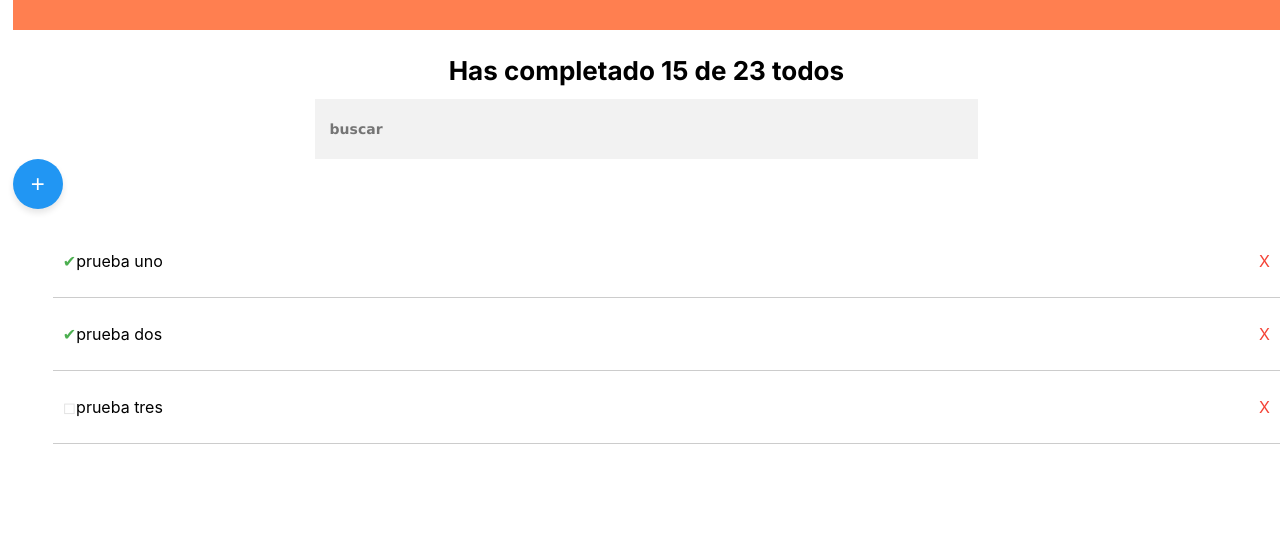
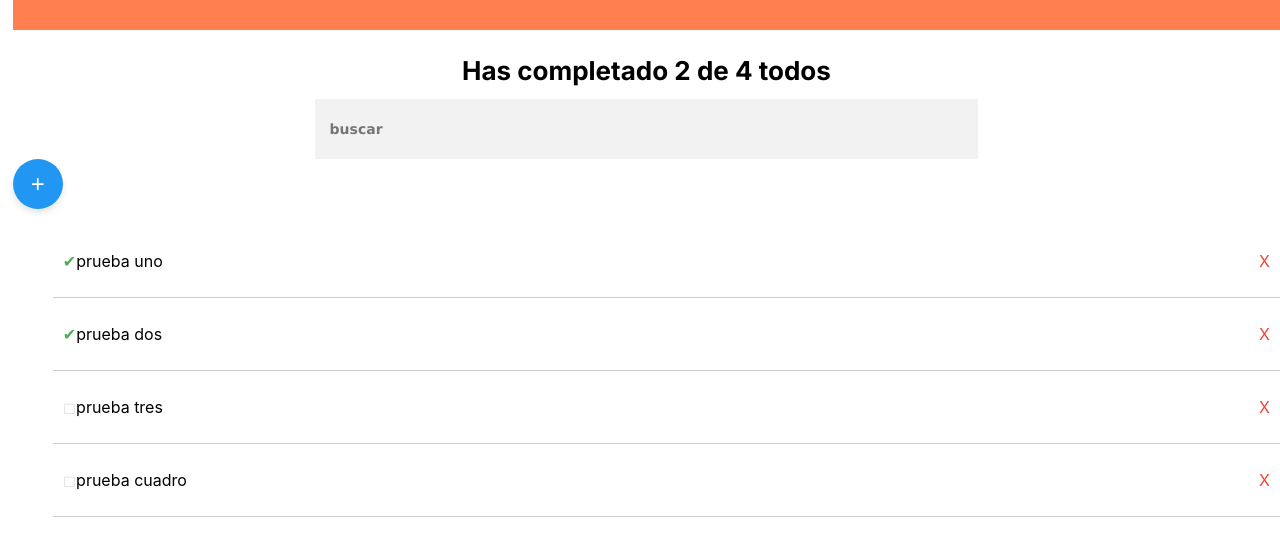
Before and after one commit to vcmhugo/todoList, a React (Create React App) app: page / in a window 1280 px wide. Shown: the top 556 px of the page. Built offline with nearby package versions, Linux system fonts and the light colour scheme.

Commit message:
Se agrego los props para que los conoscan los hijos

```diff
--- a/src/App.js
+++ b/src/App.js
@@ -19,14 +19,26 @@ const defaultTodos = [
   {
     texto:"prueba tres",
     completed:false
+  },
+  {
+    texto:"prueba cuadro",
+    completed:false
   }
 ];
 
 function App() {
+  const [todos, setTodos] = React.useState(defaultTodos);
+  const [searchValue, setSearchValue] = React.useState('');
+
+  console.log('Los usuraio buscan'+searchValue);
+
+  const completedTodos = todos.filter(todo=>!!todo.completed).length;
+  const totalTodos = todos.length;
+
   return (
     <>
-      <TodoCounter complete={15} total={23}/>
-      <TodoSearch />
+      <TodoCounter complete={completedTodos} total={totalTodos}/>
+      <TodoSearch searchValue={searchValue} setSearchValue={setSearchValue}/>
 
       <TodoButton />
 
--- a/src/TodoSearch.js
+++ b/src/TodoSearch.js
@@ -1,11 +1,7 @@
 import React from 'react';
 import './TodoSearch.css';
 
-function TodoSearch(){
-
-    const [searchValue, setSearchValue] = React.useState('');
-
-    console.log('Los usuraio buscan'+searchValue);
+function TodoSearch({searchValue,setSearchValue}){
 
     return(
         <input className="txtBuscar" placeholder="buscar" value={searchValue}
```
